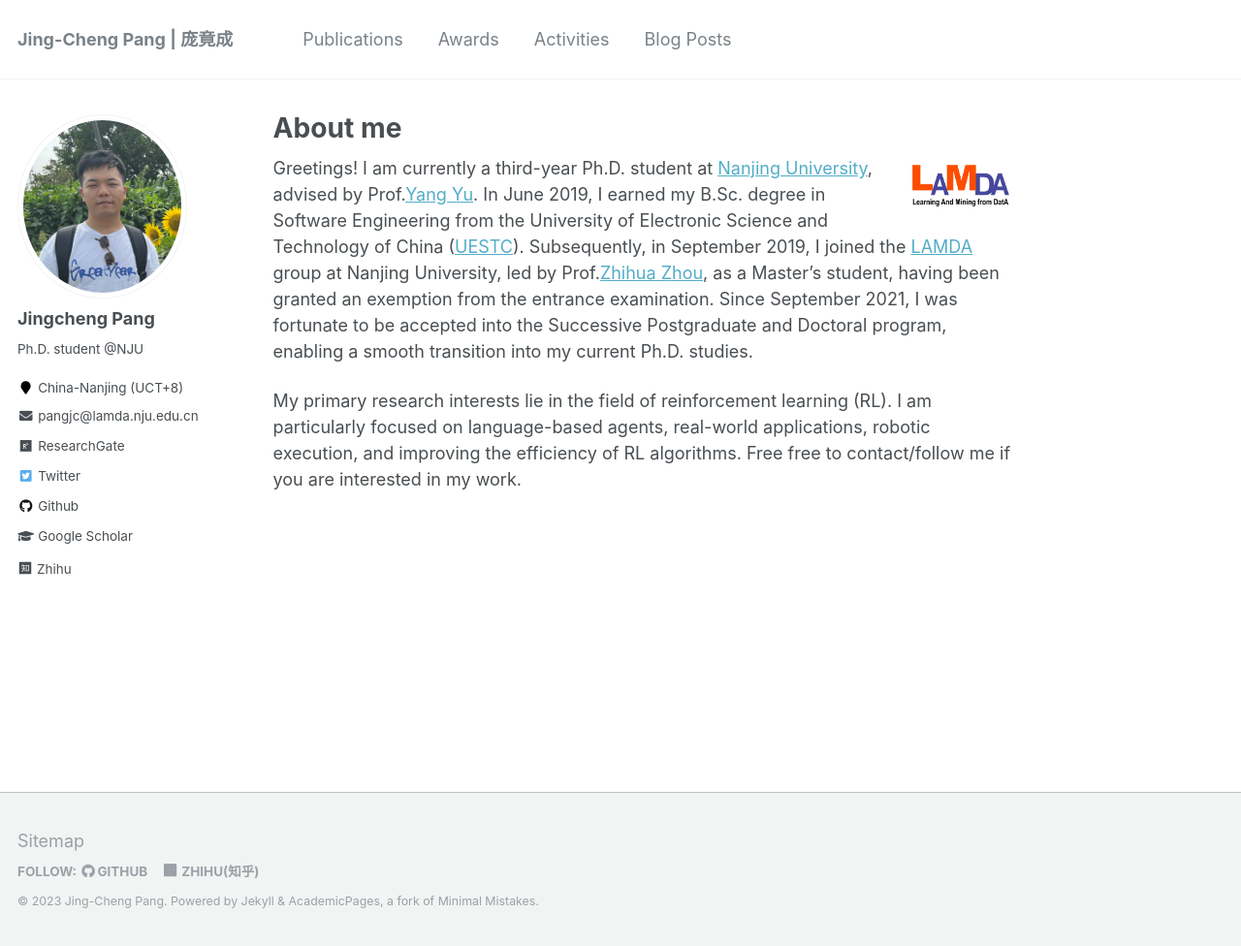
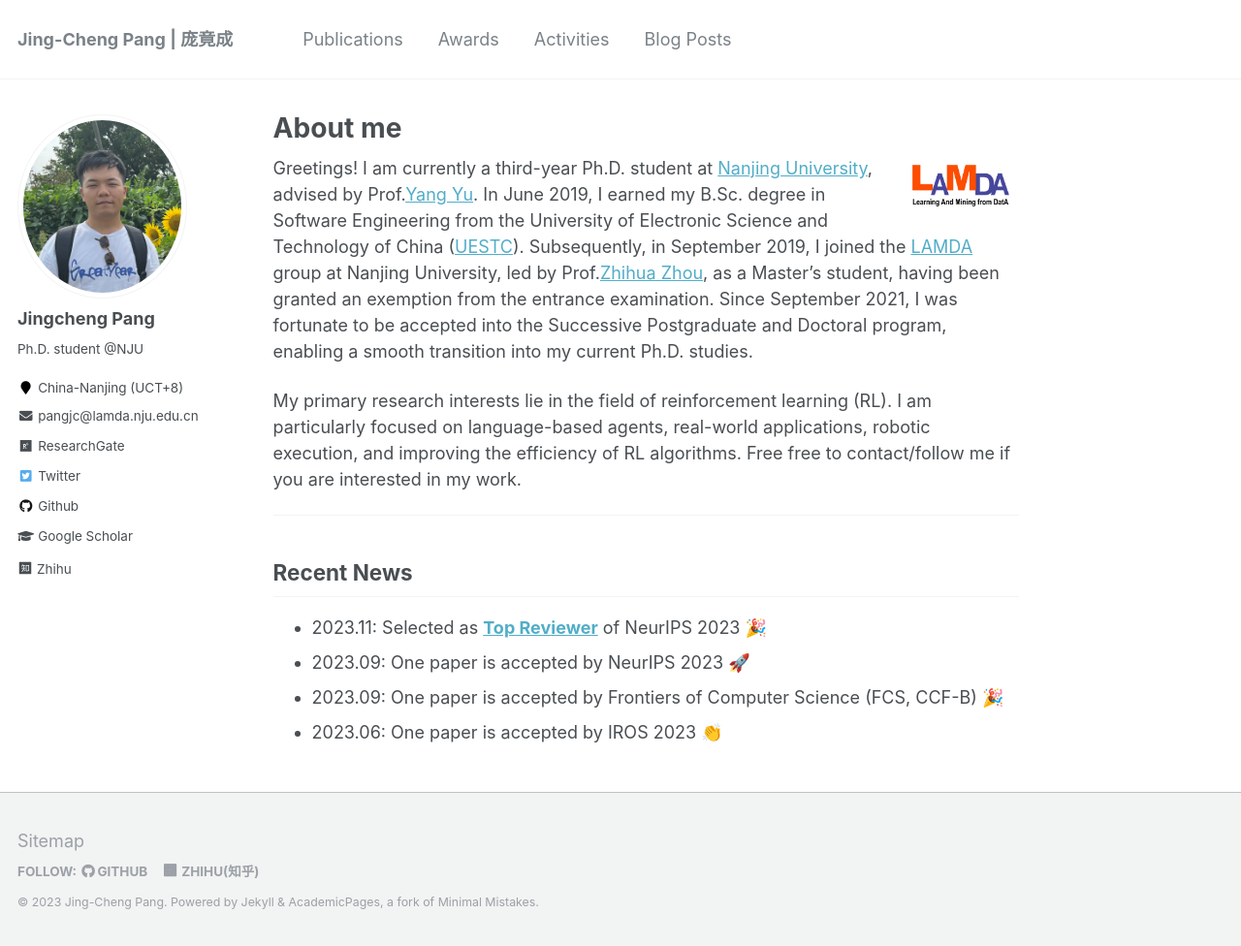
Before and after one commit to jingchengpang/jingchengpang.github.io, a Jekyll site: the page built from _pages/about.md, in a window 1280 px wide and 976 px high. Shown: the whole window at 97% size. Built offline with Jekyll 4.4.1, drawn with Linux system fonts in a browser that asks for light colours; a style sheet for code colours, icons or effects is not loaded.

Commit message:
Update recent news & activities

```diff
--- a/_pages/about.md
+++ b/_pages/about.md
@@ -19,3 +19,12 @@ redirect_from:
 Greetings! I am currently a third-year Ph.D. student at [Nanjing University](https://www.nju.edu.cn/), advised by Prof.[Yang Yu](https://www.wolai.com/eyounx/dtR1MTyRXS5tP5Cex4KtdK). In June 2019, I earned my B.Sc. degree in Software Engineering from the University of Electronic Science and Technology of China ([UESTC](https://www.uestc.edu.cn/)). Subsequently, in September 2019, I joined the [LAMDA](https://www.lamda.nju.edu.cn) group at Nanjing University, led by Prof.[Zhihua Zhou](https://cs.nju.edu.cn/zhouzh/index.htm), as a Master's student, having been granted an exemption from the entrance examination. Since September 2021, I was fortunate to be accepted into the Successive Postgraduate and Doctoral program, enabling a smooth transition into my current Ph.D. studies.
 
 My primary research interests lie in the field of reinforcement learning (RL). I am particularly focused on language-based agents, real-world applications, robotic execution, and improving the efficiency of RL algorithms. Free free to contact/follow me if you are interested in my work.
+
+
+------
+## Recent News
+
+- 2023.11: Selected as [**Top Reviewer**](https://nips.cc/Conferences/2023/ProgramCommittee) of NeurIPS 2023 🎉
+- 2023.09: One paper is accepted by NeurIPS 2023 🚀
+- 2023.09: One paper is accepted by Frontiers of Computer Science (FCS, CCF-B) 🎉
+- 2023.06: One paper is accepted by IROS 2023 👏
```
Also changed, not shown: _pages/activity.md (+1 -1 lines), _pages/award.md (+2 -1 lines).
